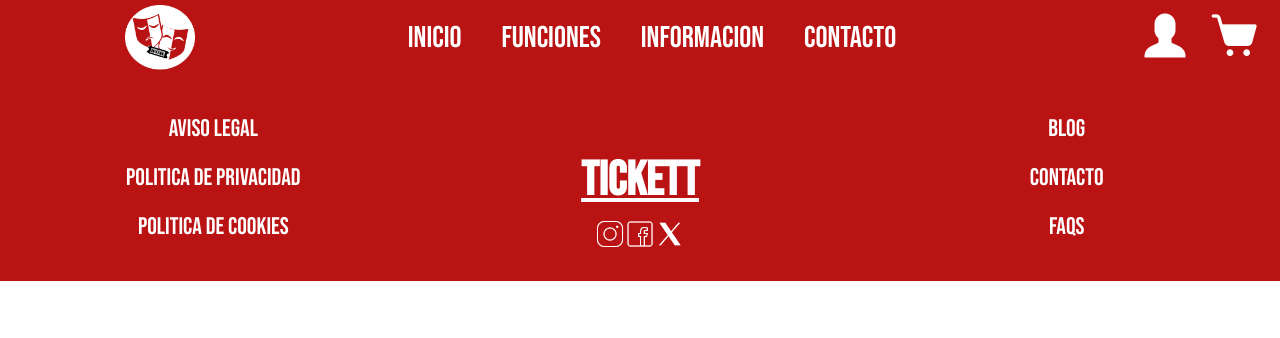
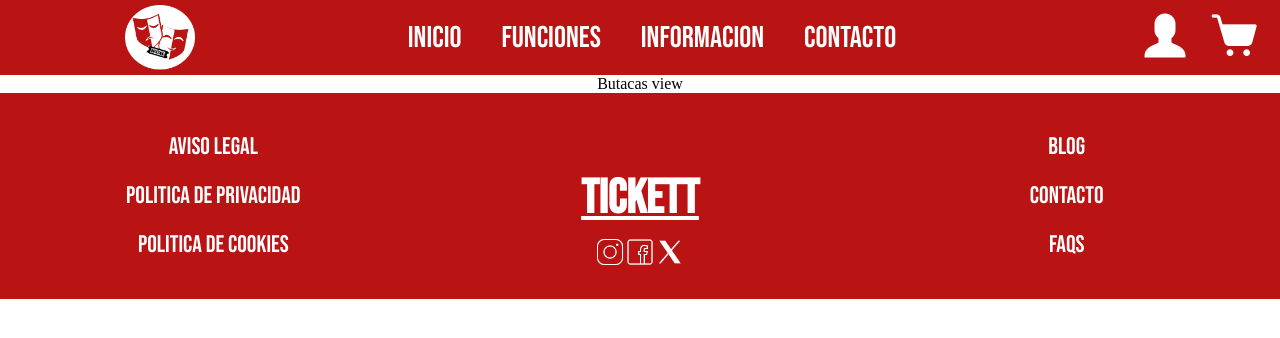
Before and after one commit to DiegoSeron/teatro2ev, a Vue app in the folder VUE/: page /Butacas in a window 1280 px wide. Shown: the top 338 px of the page. Built offline with nearby package versions, Linux system fonts and the light colour scheme; a web font is replaced by a local one.

Commit message:
Añado SeatSelectorView, la ruta en el router y el routerLink

```diff
--- a/VUE/src/router/index.ts
+++ b/VUE/src/router/index.ts
@@ -2,6 +2,7 @@ import { createRouter, createWebHistory } from "vue-router"
 import HomeView from "../views/HomeView.vue"
 import FunctionsView from "../views/FunctionsView.vue"
 import FunctionDescriptionView from "../views/FunctionDescriptionView.vue"
+import SeatSelectorView from "../views/SeatSelectorView.vue"
 
 const router = createRouter({
     history: createWebHistory(import.meta.env.BASE_URL),
@@ -21,6 +22,12 @@ const router = createRouter({
             name: 'obra',
             component: FunctionDescriptionView,
             props: true,
+        },
+        {
+            path: '/Butacas',
+            name: 'butaca',
+            component: SeatSelectorView,
+            props: true,
         }
     ]
 })
--- a/VUE/src/views/FunctionDescriptionView.vue
+++ b/VUE/src/views/FunctionDescriptionView.vue
@@ -40,7 +40,8 @@ onMounted(async () => {
           <img :src="'../src/assets/IMAGENES/' + datosApi.imagen" :alt="`${datosApi.titulo}`">
         </div>
         <div>
-          <a href="#" id="seleccionarButacas">SELECCIONAR BUTACAS</a>
+          <RouterLink to="/Butacas">SELECCIONAR BUTACAS</RouterLink>
+
         </div>
       </div>
       <div class="secundary">
--- /dev/null
+++ b/VUE/src/views/SeatSelectorView.vue
@@ -0,0 +1,5 @@
+<template>
+    <div>
+     Butacas view
+    </div>
+</template>
```
